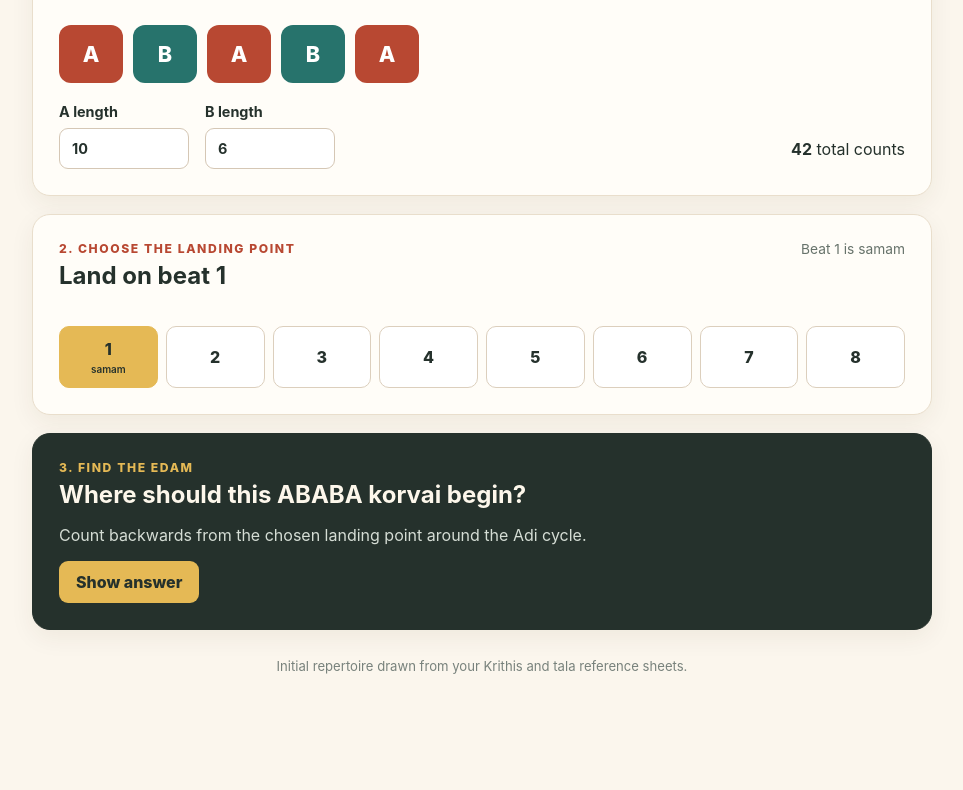
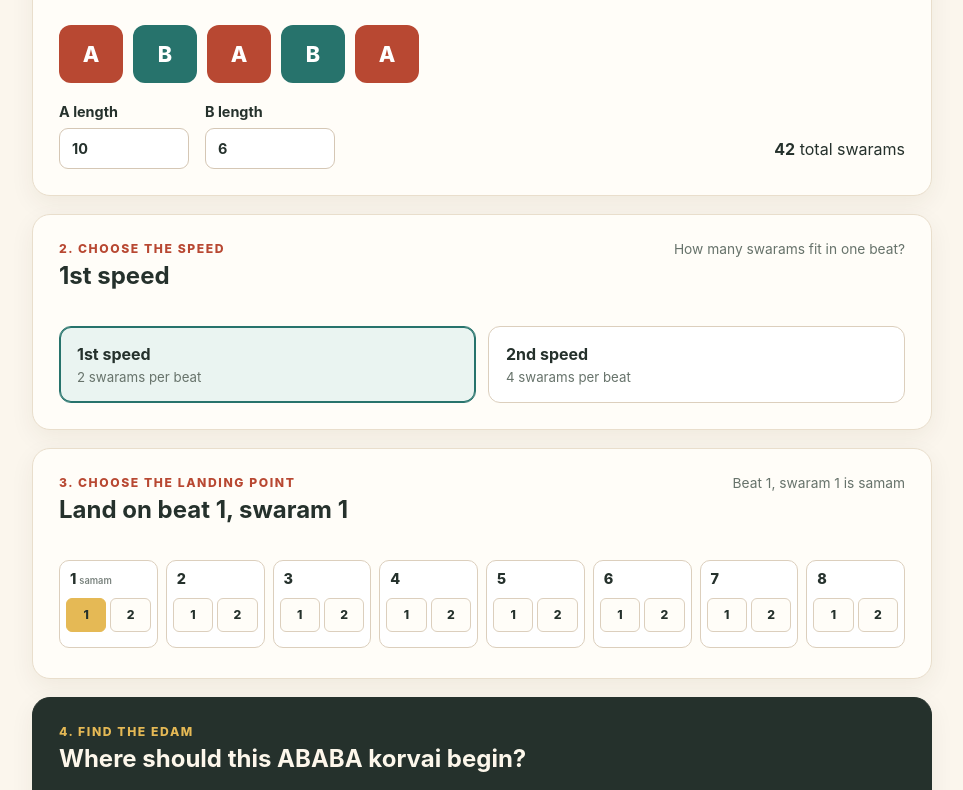
Before and after one commit to ashwin-srikant/carnatic-music-app, a React (Vite) app: page / in a window 1280 px wide. Shown: the part 580-1370 px from the top of the page, without its empty margins (158-1121 px from the left). Before the commit the page ends 1294 px from the top, so only its background shows below. Built offline with nearby package versions, Linux system fonts and the light colour scheme.

Commit message:
Add swaram speed and landing subdivisions

```diff
--- a/src/App.jsx
+++ b/src/App.jsx
@@ -12,17 +12,23 @@ export default function App() {
   const [aLength, setALength] = useState(10)
   const [bLength, setBLength] = useState(6)
   const [pattern, setPattern] = useState(defaultPattern)
-  const [landing, setLanding] = useState(1)
+  const [speed, setSpeed] = useState(2)
+  const [landing, setLanding] = useState(0)
   const [showAnswer, setShowAnswer] = useState(false)
 
   const song = songs.find((item) => item.title === songTitle)
   const tala = talams[song.talam]
   const total = pattern.reduce((sum, section) => sum + (section === 'A' ? Number(aLength) : Number(bLength)), 0)
-  const endPosition = mod(landing - 1 - total, tala.beats) + 1
-  const cycles = Math.ceil(total / tala.beats)
+  const cycleSwarams = tala.beats * speed
+  const startPosition = mod(landing - total, cycleSwarams)
+  const cycles = Math.ceil(total / cycleSwarams)
   const sequenceText = pattern.join('')
+  const landingBeat = Math.floor(landing / speed) + 1
+  const landingSubdivision = (landing % speed) + 1
+  const startBeat = Math.floor(startPosition / speed) + 1
+  const startSubdivision = (startPosition % speed) + 1
 
-  const answer = useMemo(() => ({ total, endPosition, cycles }), [total, endPosition, cycles])
+  const answer = useMemo(() => ({ total, cycles, startBeat, startSubdivision }), [total, cycles, startBeat, startSubdivision])
 
   function toggleSection(index) {
     setPattern((current) => current.map((section, position) => position === index ? (section === 'A' ? 'B' : 'A') : section))
@@ -59,23 +65,34 @@ export default function App() {
         <div className="lengths">
           <label>A length <input type="number" min="1" value={aLength} onChange={(event) => { setALength(event.target.value); setShowAnswer(false) }} /></label>
           <label>B length <input type="number" min="1" value={bLength} onChange={(event) => { setBLength(event.target.value); setShowAnswer(false) }} /></label>
-          <p><strong>{total}</strong> total counts</p>
+          <p><strong>{total}</strong> total swarams</p>
         </div>
       </section>
 
       <section className="card">
-        <div className="section-heading"><div><p className="eyebrow">2. Choose the landing point</p><h2>Land on beat {landing}</h2></div><span className="hint">Beat 1 is samam</span></div>
-        <div className="beat-grid" style={{ '--beats': tala.beats }}>
-          {Array.from({ length: tala.beats }, (_, index) => index + 1).map((beat) => <button key={beat} onClick={() => { setLanding(beat); setShowAnswer(false) }} className={landing === beat ? 'selected' : ''}>{beat}{beat === 1 && <small>samam</small>}</button>)}
+        <div className="section-heading"><div><p className="eyebrow">2. Choose the speed</p><h2>{speed === 2 ? '1st speed' : '2nd speed'}</h2></div><span className="hint">How many swarams fit in one beat?</span></div>
+        <div className="speed-options" role="radiogroup" aria-label="Swaram speed">
+          <button className={speed === 2 ? 'selected' : ''} onClick={() => { setSpeed(2); setLanding(0); setShowAnswer(false) }} role="radio" aria-checked={speed === 2}><strong>1st speed</strong><span>2 swarams per beat</span></button>
+          <button className={speed === 4 ? 'selected' : ''} onClick={() => { setSpeed(4); setLanding(0); setShowAnswer(false) }} role="radio" aria-checked={speed === 4}><strong>2nd speed</strong><span>4 swarams per beat</span></button>
+        </div>
+      </section>
+
+      <section className="card">
+        <div className="section-heading"><div><p className="eyebrow">3. Choose the landing point</p><h2>Land on beat {landingBeat}, swaram {landingSubdivision}</h2></div><span className="hint">Beat 1, swaram 1 is samam</span></div>
+        <div className="beat-grid" style={{ '--beats': tala.beats, '--speed': speed }}>
+          {Array.from({ length: tala.beats }, (_, index) => index + 1).map((beat) => <div className="beat" key={beat}><span>{beat}{beat === 1 && <small>samam</small>}</span><div className="subdivisions">{Array.from({ length: speed }, (_, subIndex) => {
+            const position = (beat - 1) * speed + subIndex
+            return <button key={position} onClick={() => { setLanding(position); setShowAnswer(false) }} className={landing === position ? 'selected' : ''} aria-label={`Beat ${beat}, swaram ${subIndex + 1}`}>{subIndex + 1}</button>
+          })}</div></div>)}
         </div>
       </section>
 
       <section className="challenge card">
-        <p className="eyebrow">3. Find the eDam</p>
+        <p className="eyebrow">4. Find the eDam</p>
         <h2>Where should this {sequenceText} korvai begin?</h2>
-        <p>Count backwards from the chosen landing point around the {song.talam} cycle.</p>
+        <p>Count backwards from the chosen landing point, one swaram at a time, around the {song.talam} cycle.</p>
         <button className="answer-button" onClick={() => setShowAnswer((value) => !value)}>{showAnswer ? 'Hide answer' : 'Show answer'}</button>
-        {showAnswer && <div className="answer"><span>Start on</span><strong>beat {answer.endPosition}</strong><p>The pattern has {answer.total} counts, spanning {answer.cycles} tala cycle{answer.cycles === 1 ? '' : 's'}.</p></div>}
+        {showAnswer && <div className="answer"><span>Start on</span><strong>beat {answer.startBeat}, swaram {answer.startSubdivision}</strong><p>The pattern has {answer.total} swarams, spanning {answer.cycles} tala cycle{answer.cycles === 1 ? '' : 's'} at this speed.</p></div>}
       </section>
       <footer>Initial repertoire drawn from your Krithis and tala reference sheets.</footer>
     </main>
```
Also changed, not shown: src/styles.css.
